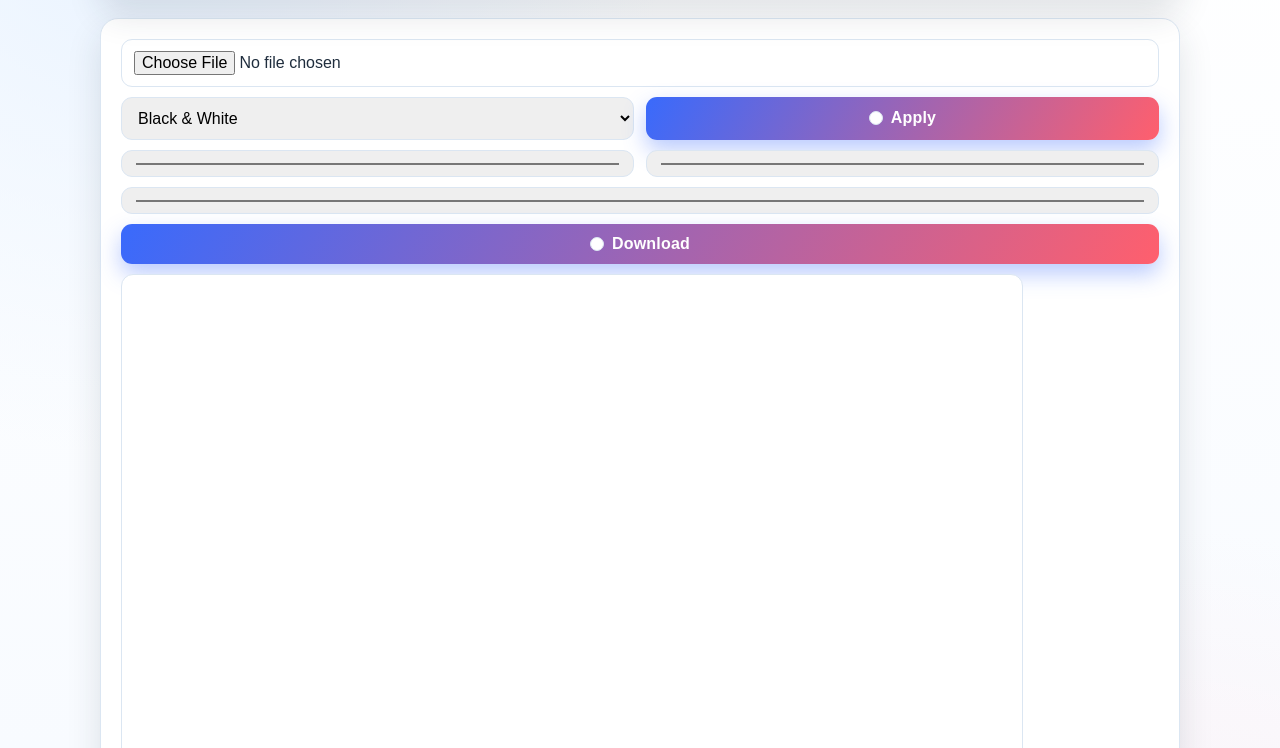
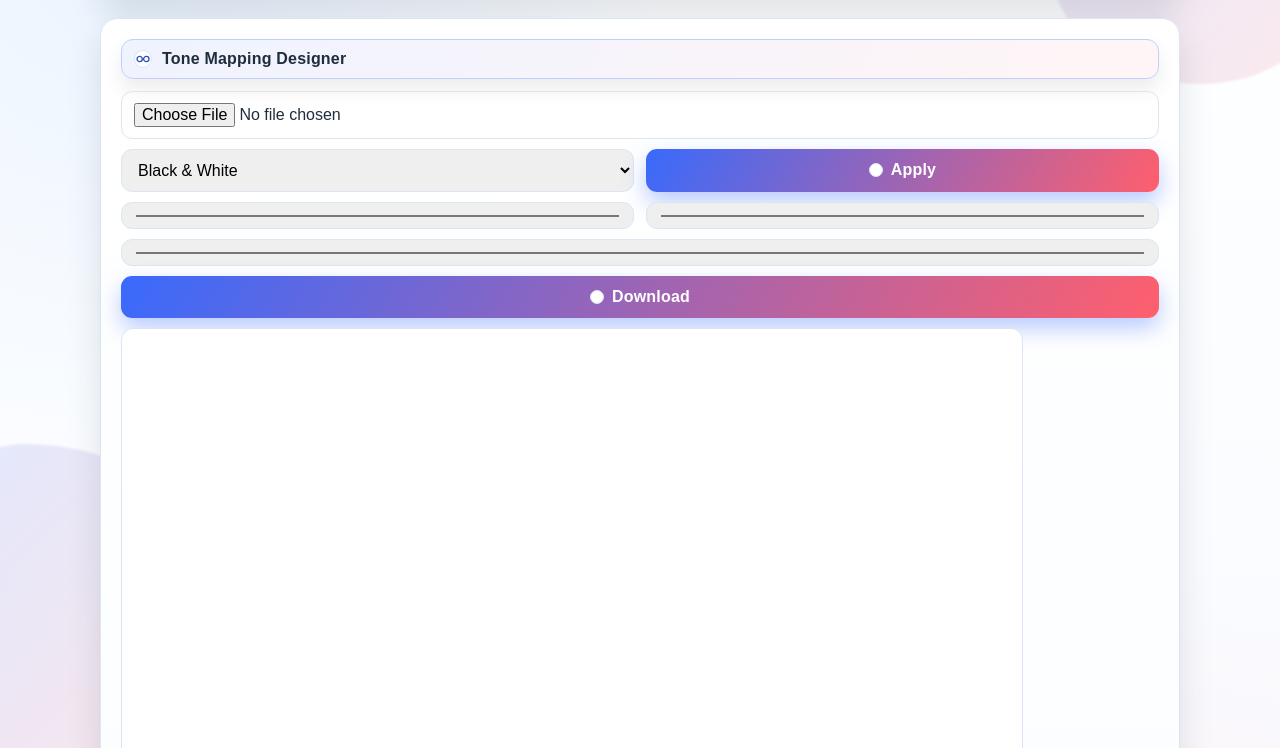
Before and after one commit to kurotsmile/duotonefy, a plain HTML site: page index.html in a window 1280 px wide. Shown: the part 146-894 px from the top of the page. Drawn offline with Linux system fonts and the light colour scheme.

Commit message:
Enhance UI with project-specific layouts and visual identity

```diff
--- a/index.html
+++ b/index.html
@@ -160,14 +160,53 @@ canvas, img.preview, svg {
   main, header { padding: 16px; }
 }</style>
   <script type="application/ld+json">{"@context":"https://schema.org","@type":"WebApplication","name":"Duotonefy","description":"Turn photos into black-and-white, duotone, and tritone creative variants.","applicationCategory":"UtilitiesApplication","operatingSystem":"Any","url":"https://duotonefy.web.app"}</script>
+<style id="round2-style">
+body.theme-shell::before, body.theme-shell::after {
+  content:"";
+  position:fixed;
+  z-index:-1;
+  width:320px;
+  height:320px;
+  border-radius:42% 58% 52% 48% / 62% 41% 59% 38%;
+  background:linear-gradient(136deg, #396afc22, #ff5f6d22);
+  filter: blur(1px);
+}
+body.theme-shell::before { top:-90px; right:-90px; }
+body.theme-shell::after { bottom:-110px; left:-110px; }
+.tool-ribbon {
+  display:flex;
+  align-items:center;
+  gap:10px;
+  padding:10px 12px;
+  margin:0 0 12px;
+  border:1px solid color-mix(in srgb, #396afc 32%, #ffffff);
+  background:linear-gradient(120deg, #396afc14, #ff5f6d10);
+  border-radius:12px;
+  font-weight:700;
+  letter-spacing:.2px;
+}
+.ribbon-ic {
+  width:18px;
+  height:18px;
+  stroke:color-mix(in srgb, #396afc 65%, #102030);
+  fill:none;
+  stroke-width:1.9;
+}
+header h1 { position: relative; z-index: 1; }
+header .sub { position: relative; z-index: 1; }
+main { position: relative; overflow: visible; }
+button { min-height: 42px; }
+.theme-shell main{background:linear-gradient(180deg,#fff, #fbfdff)}.theme-shell .tool-ribbon{box-shadow:0 10px 20px rgba(0,0,0,.08)}
+</style>
 </head>
-<body>
+<body class="theme-shell">
   <div class="container">
     <header>
       <h1>Black & White / Duotone / Tritone Generator</h1>
       <p class="sub">Turn photos into black-and-white, duotone, and tritone creative variants.</p>
     </header>
     <main>
+      <div class="tool-ribbon"><svg viewBox="0 0 24 24" class="ribbon-ic"><circle cx="7" cy="12" r="4"/><circle cx="17" cy="12" r="4"/><path d="M11 12h2"/></svg><span>Tone Mapping Designer</span></div>
       <input id="file" type="file" accept="image/*">
     <div class="grid two" style="margin-top:10px"><select id="mode"><option value="bw">Black & White</option><option value="duo">Duotone</option><option value="tri">Tritone</option></select><button id="apply">Apply</button></div>
     <div class="grid two" style="margin-top:10px"><input id="c1" type="color" value="#111111"><input id="c2" type="color" value="#ff8a00"></div>
```
